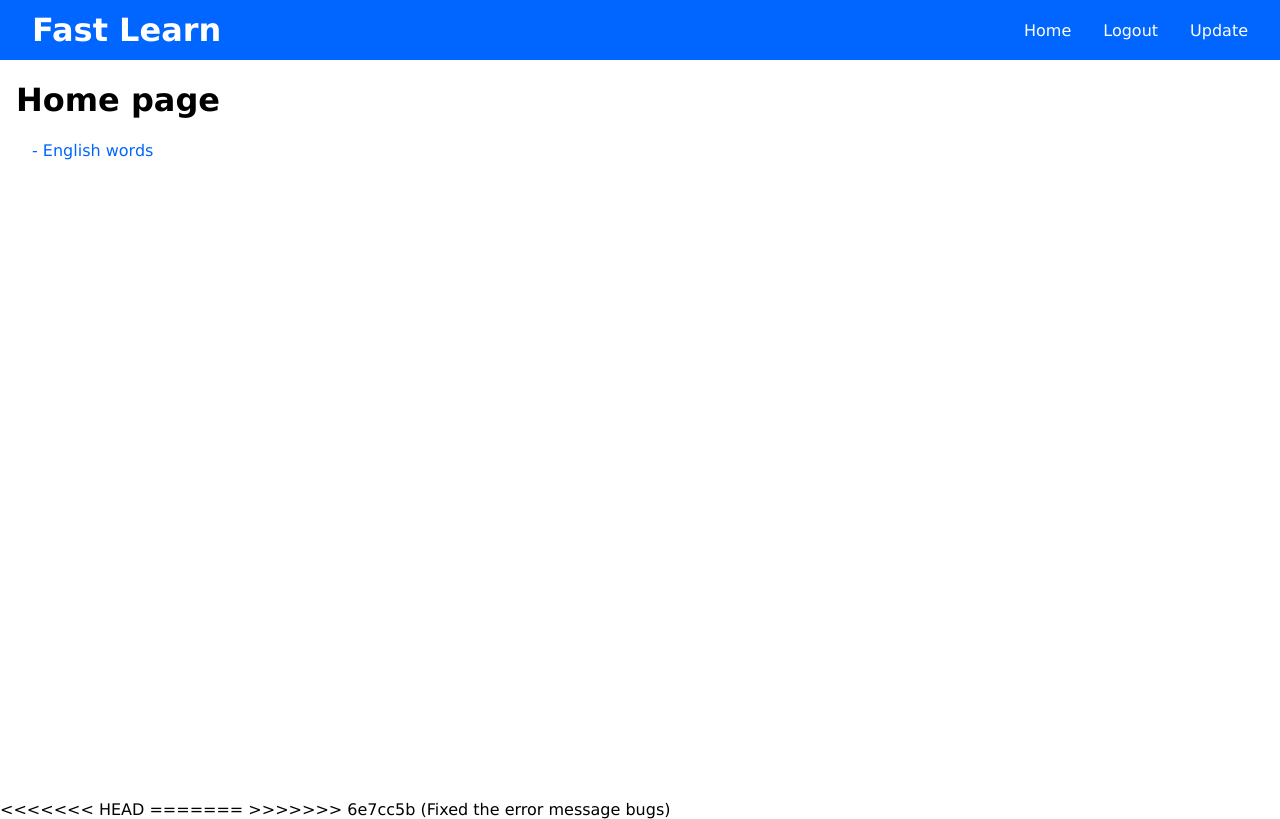
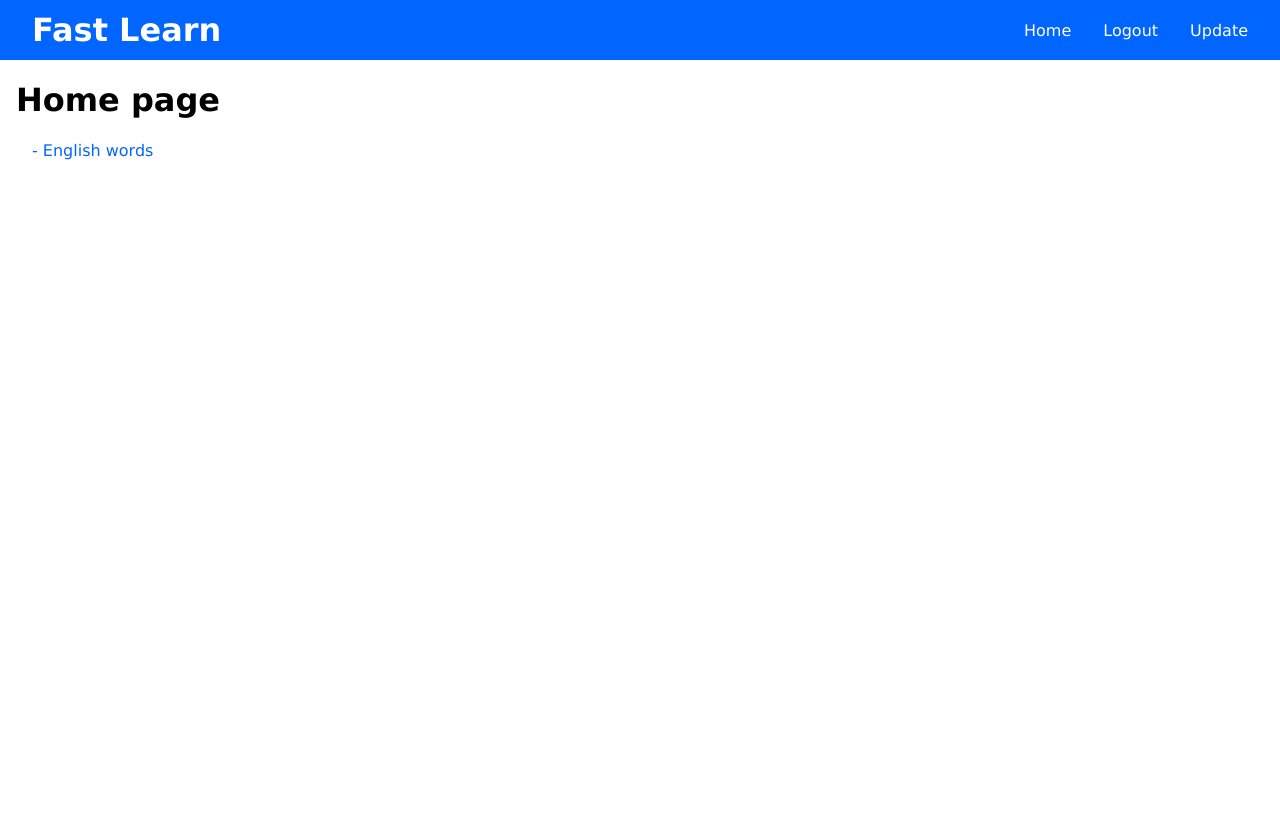
Before and after one commit to What-jpg/FastLearn, a Django app: page / in a window 1280 px wide. After the commit the page ends 160 px from the top, so only its background shows below. Run offline with Django 5.2, Linux system fonts and the light colour scheme; the visitor is signed in with stand-in values (Sample User, id 1); data comes from the database, SQL or seed files in the repository; parts of the project's set-up code (start-up, migrations or seed data) failed here and were passed over.

Commit message:
Fixed the error message bugs (one more thing)

```diff
--- a/templates/base_raw.html
+++ b/templates/base_raw.html
@@ -30,10 +30,6 @@
 
     {% block base_content %}
     {% endblock %}
-<<<<<<< HEAD
-    <div class="error-box">This is an error <div><div>&#x274c;</div></div></div>
-=======
->>>>>>> 6e7cc5b (Fixed the error message bugs)
     <script>
         {% block script %}{% endblock %}
 
```
